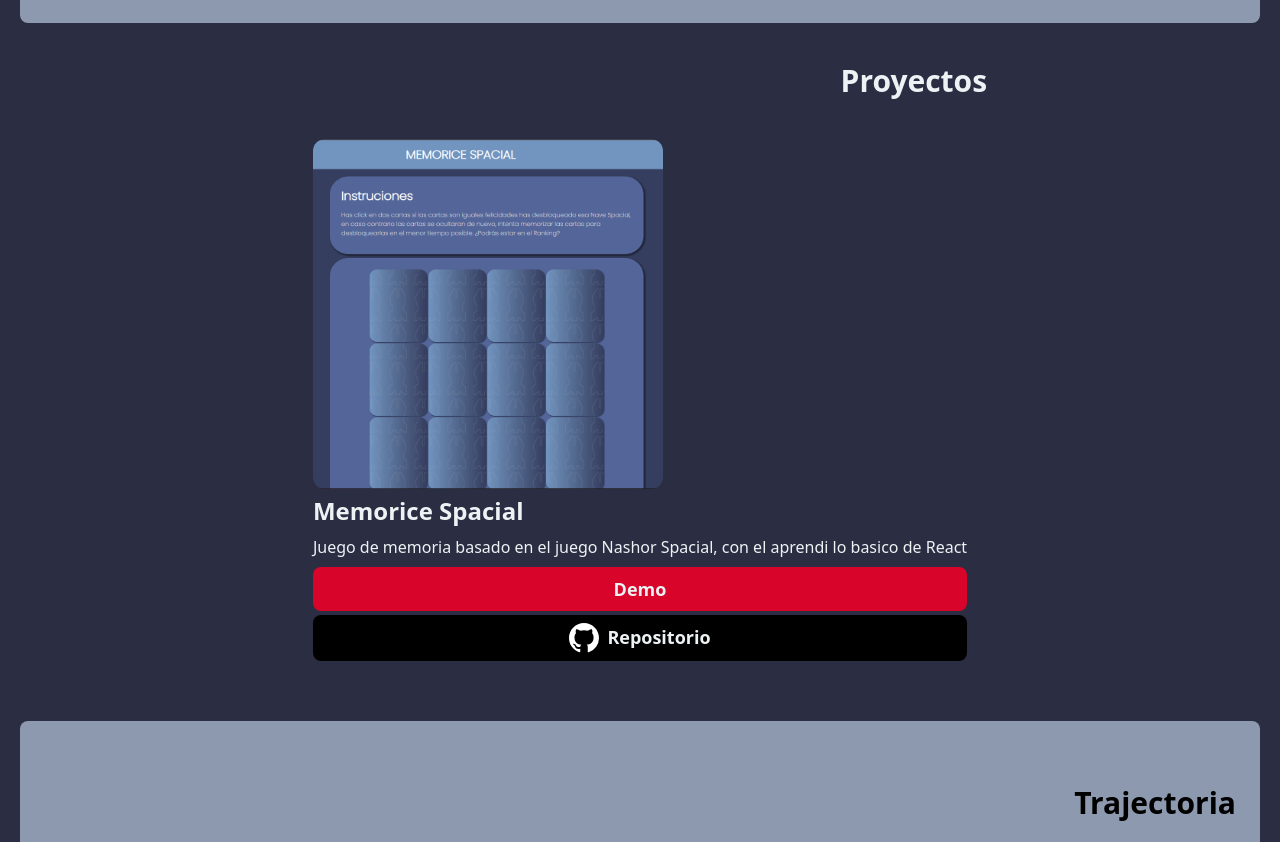
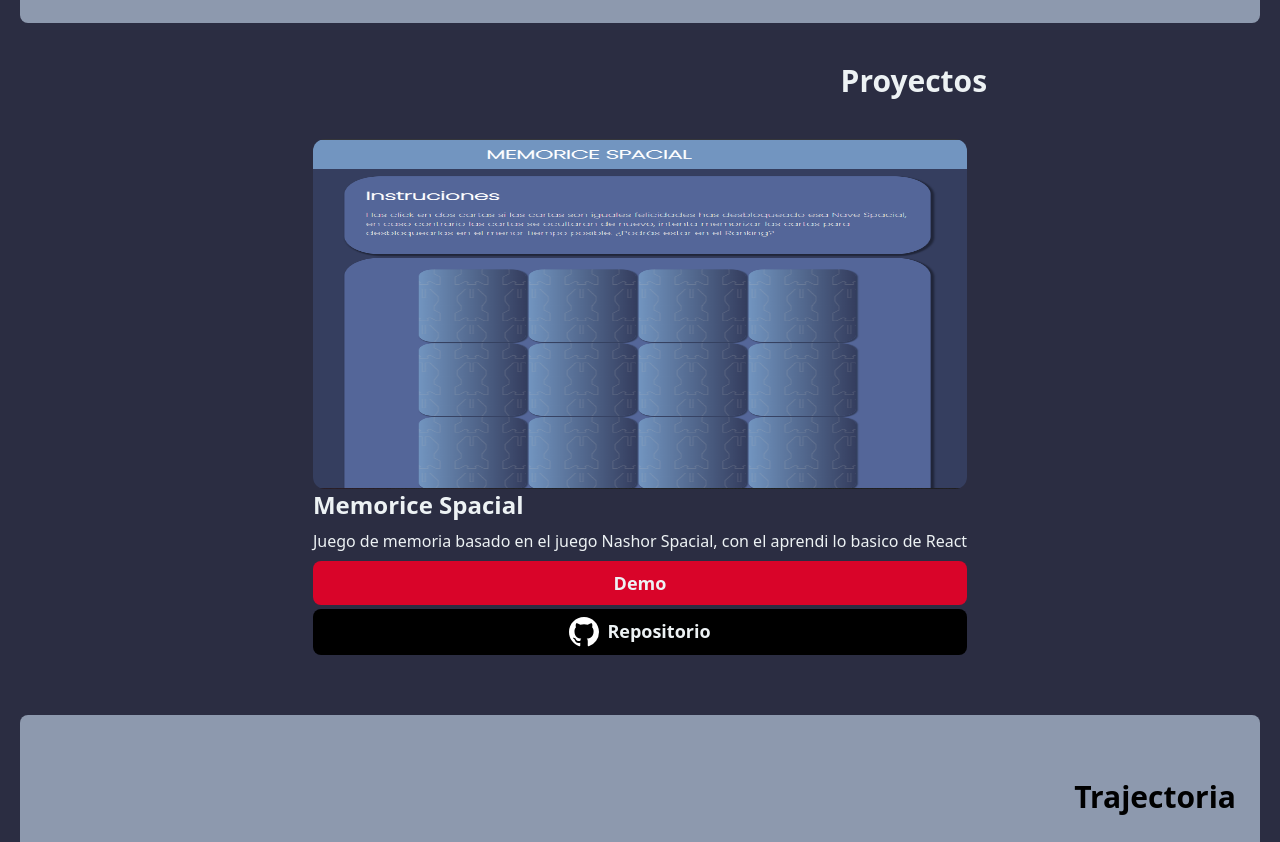
Before and after one commit to H4rasho/portfolio, a Next.js app: page / in a window 1280 px wide. Shown: the part 700-1542 px from the top of the page. Built offline with nearby package versions, Linux system fonts and the light colour scheme.

Commit message:
center proyect img

```diff
--- a/components/ui/cards/Card.tsx
+++ b/components/ui/cards/Card.tsx
@@ -9,7 +9,7 @@ export interface CardProps {
 export default function ProjectCard({ name, img, description }: CardProps) {
   return (
     <section className="p-5">
-      <article>
+      <article className="flex flex-col justify-center">
         <Image
           className="bg-contain rounded-xl"
           src={img}
```
